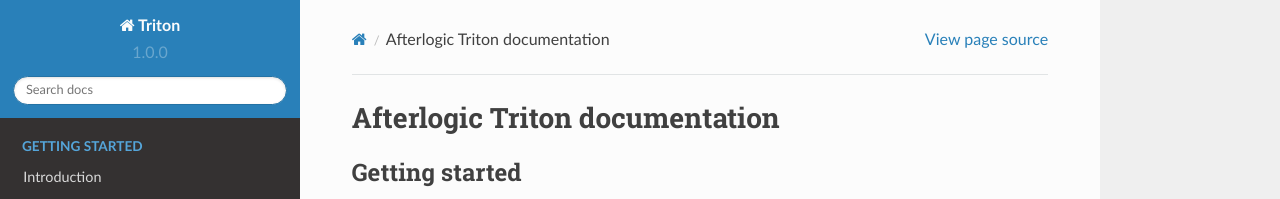
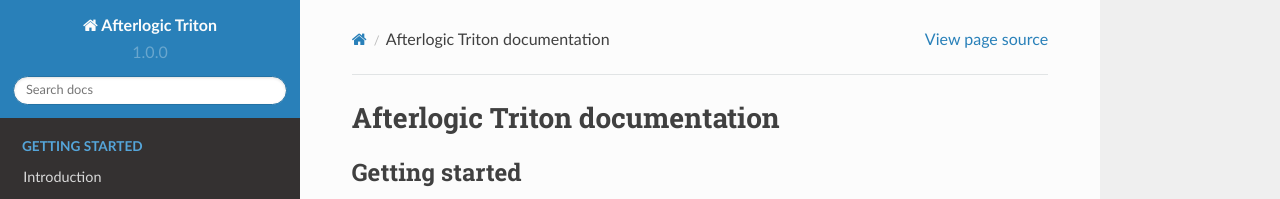
Before and after one commit to hovsep/triton-docs, a Sphinx documentation site: the page built from source/index.rst, in a window 1280 px wide. Shown: the top 199 px of the page. Built offline with Sphinx 7.4.7 and the Read the Docs theme 2.0.0, drawn with Linux system fonts in a browser that asks for light colours.

Commit message:
Minor:: + vendor name

```diff
--- a/source/conf.py
+++ b/source/conf.py
@@ -45,7 +45,7 @@
 master_doc = 'index'
 
 # General information about the project.
-project = u'Triton'
+project = u'Afterlogic Triton'
 copyright = u'2017, Hovsep Avakyan'
 author = u'Hovsep Avakyan'
 
@@ -162,8 +162,8 @@
 # (source start file, target name, title, author,
 #  dir menu entry, description, category)
 texinfo_documents = [
-    (master_doc, 'Triton', u'Afterlogic Triton Documentation',
-     author, 'Triton', 'Transactional and newsletter emails platform',
+    (master_doc, 'Afterlogic Triton', u'Afterlogic Triton Documentation',
+     author, 'Afterlogic Triton', 'Transactional and newsletter emails platform',
      'Miscellaneous'),
 ]
 
```
